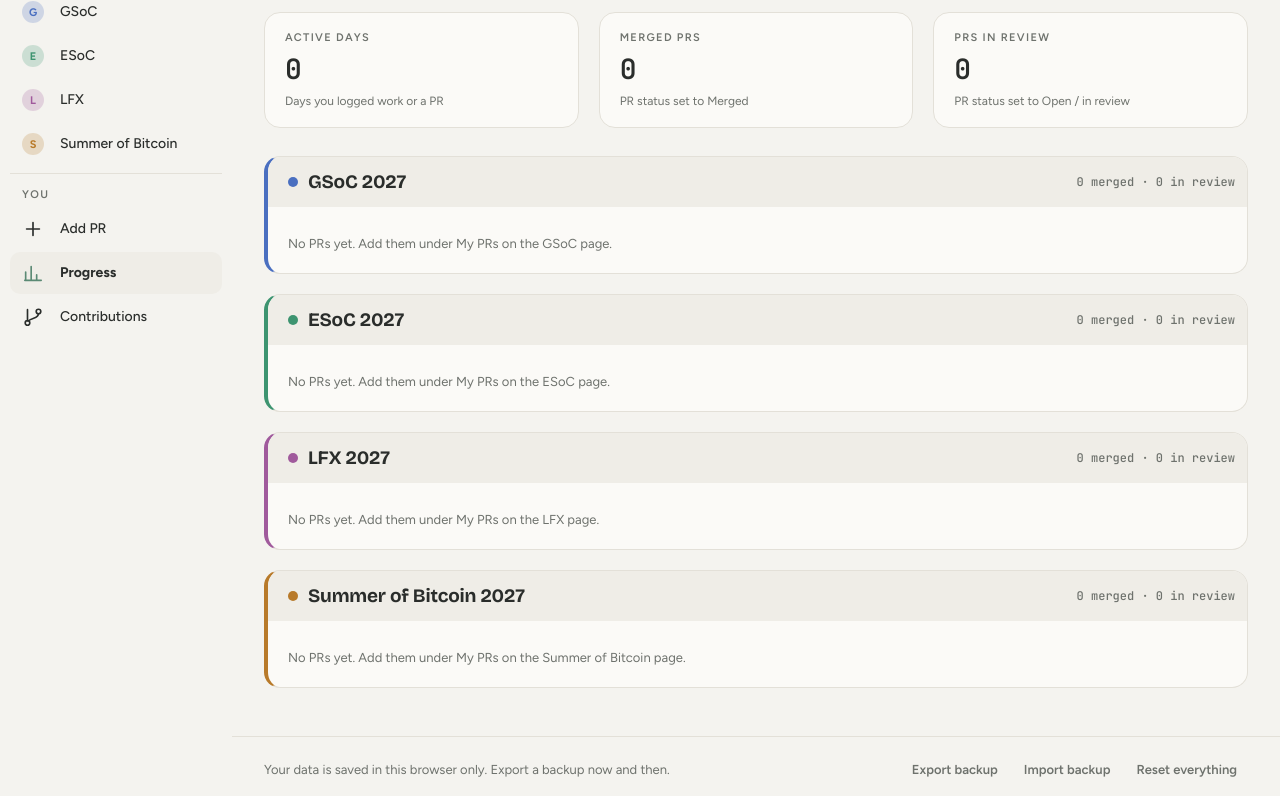
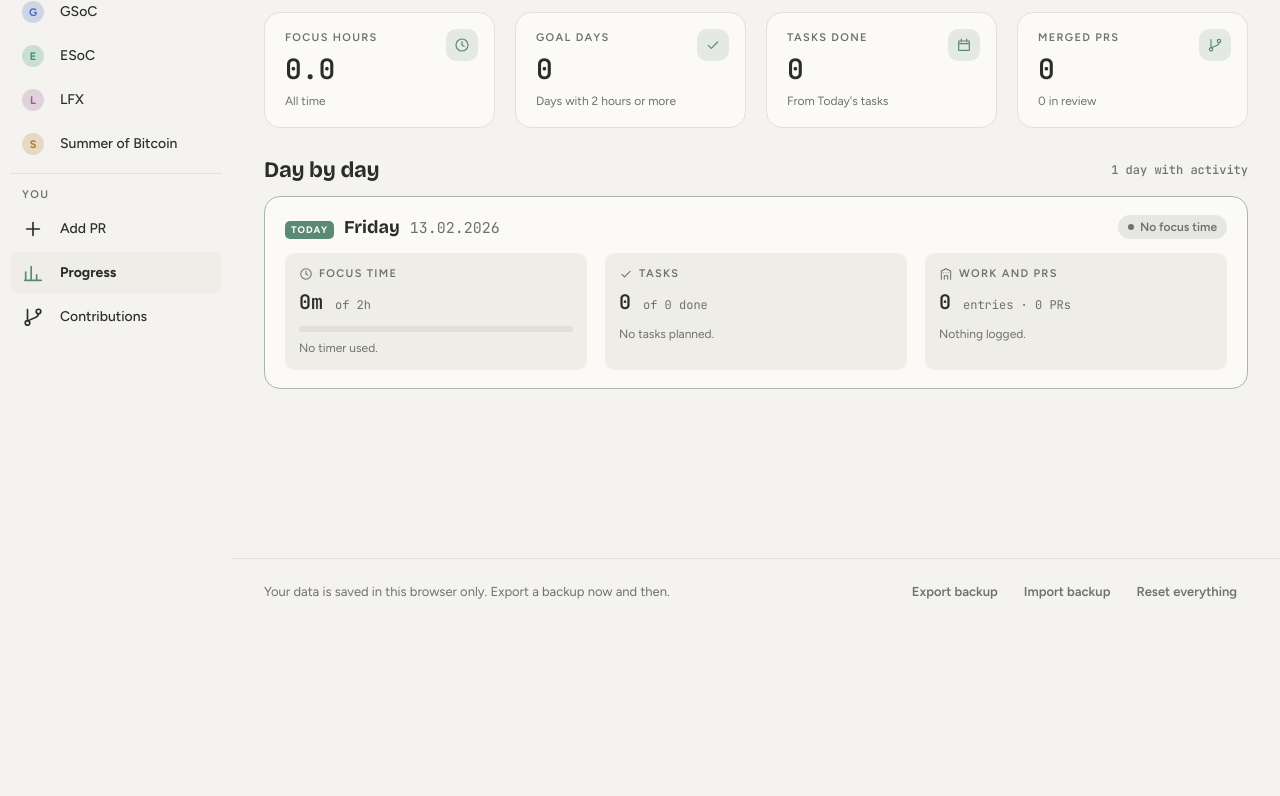
Before and after one commit to ArchieTyagi/Open-Source-2027, a plain HTML site: page progress.html in a window 1280 px wide. Shown: the part 165-961 px from the top of the page. After the commit the page ends 800 px from the top, so only its background shows below. Drawn offline with nearby package versions, Linux system fonts and the light colour scheme.

Commit message:
update progress page

```diff
--- a/js/pages/progress.js
+++ b/js/pages/progress.js
@@ -1,59 +1,120 @@
 /* progress.js
-   Three numbers: active days, merged PRs, PRs in review.
-   Then one block per program: each organization with its merged and in-review PRs and their links.
-   Everything comes from My PRs and the work log (App.prSummary in store.js), nothing is typed in here. */
+   Progress page: your daily reports.
+   Top: focus hours, days the 2-hour goal was met, tasks done, merged PRs.
+   Below: one report per day (newest first): focus time vs the goal, time per program,
+   the tasks you planned and finished, the work you logged, and PRs opened or updated.
+   Everything is read from what you already saved (timer, Today's tasks, work log, Add PR). */
 
 (function (App) {
   const esc = App.esc;
+  const GOAL = App.GOAL_SECONDS;
+  let showDays = 14;
 
-  function orgHTML(name, list) {
-    const merged = list.filter(function (p) { return p.status === 'merged'; });
-    const review = list.filter(function (p) { return p.status === 'review'; });
-    const closed = list.filter(function (p) { return p.status === 'closed'; });
-    function group(items, status) {
-      if (!items.length) return '';
-      return '<ul class="os-prlist">' + items.map(function (p) {
-        return '<li>' + App.prLinkHTML(p) + '<span class="os-mono os-small os-muted">' + App.formatDate(p.lastDay) + '</span></li>';
-      }).join('') + '</ul>';
+  function hm(sec) {
+    sec = Math.round(sec);
+    const h = Math.floor(sec / 3600), m = Math.round(sec % 3600 / 60);
+    if (!h) return m + 'm';
+    return h + 'h' + (m ? ' ' + m + 'm' : '');
+  }
+  function tag(id) {
+    return '<span class="os-task__tag" style="--prog:var(--' + id + ')">' + esc(App.PROGRAMS[id] ? App.PROGRAMS[id].short : id) + '</span>';
+  }
+
+  // Every day that has anything saved, newest first.
+  function activeDays() {
+    const days = {};
+    App.focusAllDays().forEach(function (d) { if (App.focusTotal(d) > 0) days[d] = true; });
+    Object.keys(App.data.todos || {}).forEach(function (d) { if (App.getTodos(d).length) days[d] = true; });
+    Object.keys(App.data.log || {}).forEach(function (d) { days[d] = true; });
+    App.getPRs().forEach(function (p) { if (p.opened) days[p.opened] = true; if (p.updated) days[p.updated] = true; });
+    days[App.todayKey()] = true;
+    return Object.keys(days).filter(function (d) { return d <= App.todayKey(); }).sort().reverse();
+  }
+
+  // ---------- top numbers ----------
+  function tilesHTML(sum) {
+    let total = 0, met = 0;
+    App.focusAllDays().forEach(function (d) { const t = App.focusTotal(d); total += t; if (t >= GOAL) met++; });
+    function tile(label, num, note, icon) {
+      return '<div class="os-stat os-stat--fancy"><span class="os-stat__icon">' + App.icon(icon) + '</span>' +
+        '<span class="os-label">' + label + '</span><span class="os-num-lg">' + num + '</span><span class="os-stat__note">' + note + '</span></div>';
     }
-    return '<div class="os-prorg">' +
-      '<div class="os-prorg__head"><div class="os-log__org">' + App.icon('org') + '<h3 class="os-h3">' + esc(name) + '</h3></div>' +
-      '<div class="os-row" style="gap:8px">' +
-      '<span class="os-pill os-pill--merged">' + merged.length + ' merged</span>' +
-      '<span class="os-pill os-pill--review">' + review.length + ' in review</span>' +
-      (closed.length ? '<span class="os-pill os-pill--closed">' + closed.length + ' closed</span>' : '') + '</div></div>' +
-      (merged.length ? '<p class="os-label os-prorg__label">Merged</p>' + group(merged) : '') +
-      (review.length ? '<p class="os-label os-prorg__label">In review</p>' + group(review) : '') +
-      (closed.length ? '<p class="os-label os-prorg__label">Closed</p>' + group(closed) : '') +
+    return '<div class="os-grid-4">' +
+      tile('Focus hours', (total / 3600).toFixed(1), 'All time', 'clock') +
+      tile('Goal days', met, 'Days with 2 hours or more', 'check') +
+      tile('Tasks done', App.todosDone(), 'From Today\'s tasks', 'calendar') +
+      tile('Merged PRs', sum.merged, sum.review + ' in review' + (sum.closed ? ' · ' + sum.closed + ' closed' : ''), 'branch') +
       '</div>';
   }
 
-  function programHTML(id, prs) {
-    const info = App.PROGRAMS[id];
-    const mine = prs.filter(function (p) { return p.program === id; });
-    const byOrg = {};
-    mine.forEach(function (p) {
-      const k = (p.org || 'No organization').trim();
-      (byOrg[k] = byOrg[k] || []).push(p);
+  // ---------- one day's report ----------
+  function reportHTML(day) {
+    const isToday = day === App.todayKey();
+    const by = App.focusOn(day);
+    const focus = Object.keys(by).reduce(function (n, k) { return n + by[k]; }, 0);
+    const pct = Math.min(100, Math.round(focus / GOAL * 100));
+    const met = focus >= GOAL;
+
+    // focus
+    const split = App.PROGRAM_ORDER.filter(function (id) { return by[id]; }).map(function (id) {
+      return '<span class="os-legend__i" style="--prog:var(--' + id + ')">' + esc(App.PROGRAMS[id].short) + ' <b class="os-mono">' + hm(by[id]) + '</b></span>';
+    }).join('');
+    const focusHTML = '<div class="os-rep__block"><p class="os-label">' + App.icon('clock') + 'Focus time</p>' +
+      '<p class="os-rep__big os-mono">' + hm(focus) + ' <small>of 2h</small></p>' +
+      '<span class="os-rep__bar' + (met ? ' is-met' : '') + '"><span style="width:' + pct + '%"></span></span>' +
+      (split ? '<div class="os-legend">' + split + '</div>' : '<p class="os-hint">No timer used.</p>') + '</div>';
+
+    // tasks
+    const todos = App.getTodos(day);
+    const done = todos.filter(function (t) { return t.done; });
+    const tasksHTML = '<div class="os-rep__block"><p class="os-label">' + App.icon('check') + 'Tasks</p>' +
+      '<p class="os-rep__big os-mono">' + done.length + ' <small>of ' + todos.length + ' done</small></p>' +
+      (todos.length ? '<ul class="os-rep__list">' + todos.slice().sort(function (a, b) { return b.done - a.done; }).map(function (t) {
+        return '<li class="' + (t.done ? 'is-done' : 'is-open') + '"><span class="os-rep__mark" aria-label="' + (t.done ? 'done' : 'not done') + '">' + (t.done ? App.icon('check') : '') + '</span>' +
+          '<span class="os-rep__text">' + esc(t.text) + '</span>' + tag(t.tag) + '</li>';
+      }).join('') + '</ul>' : '<p class="os-hint">No tasks planned.</p>') + '</div>';
+
+    // work log + PRs
+    const work = [];
+    App.PROGRAM_ORDER.forEach(function (id) {
+      App.getLog(day, id).forEach(function (e) {
+        work.push('<li><span class="os-rep__text"><b>' + esc(e.org) + '</b>' + (e.issue ? ' &middot; ' + esc(e.issue) : '') + '</span>' + tag(id) + '</li>');
+      });
     });
-    const orgs = Object.keys(byOrg).sort(function (a, b) { return a.localeCompare(b); });
-    const merged = mine.filter(function (p) { return p.status === 'merged'; }).length;
-    return '<section class="os-card os-plan-block" style="--prog:var(--' + id + ')" aria-label="' + esc(info.title) + '">' +
-      '<div class="os-card__head os-plan-block__head"><div class="os-row" style="gap:10px"><span class="os-plan-block__dot" aria-hidden="true"></span>' +
-      '<h2 class="os-h2">' + esc(info.title) + '</h2></div>' +
-      '<span class="os-card__meta">' + merged + ' merged &middot; ' + mine.filter(function (p) { return p.status === 'review'; }).length + ' in review</span></div>' +
-      '<div class="os-card__body os-plan-block__body">' +
-      (orgs.length ? orgs.map(function (o) { return orgHTML(o, byOrg[o]); }).join('')
-        : '<p class="os-list-empty os-plan-empty">No PRs yet. Add them under My PRs on the ' + esc(info.short) + ' page.</p>') +
-      '</div></section>';
+    const prs = App.getPRs().filter(function (p) { return p.opened === day || p.updated === day; });
+    const prList = prs.map(function (p) {
+      const what = p.opened === day ? 'Opened' : 'Updated';
+      return '<li><span class="os-rep__text">' + what + ' ' + App.prLinkHTML({ link: p.link, title: p.title }) + '</span>' + App.prPillHTML(p.status) + '</li>';
+    }).join('');
+    const workHTML = '<div class="os-rep__block"><p class="os-label">' + App.icon('org') + 'Work and PRs</p>' +
+      '<p class="os-rep__big os-mono">' + work.length + ' <small>entr' + (work.length === 1 ? 'y' : 'ies') + ' &middot; ' + prs.length + ' PR' + (prs.length === 1 ? '' : 's') + '</small></p>' +
+      ((work.length || prs.length) ? '<ul class="os-rep__list">' + work.join('') + prList + '</ul>' : '<p class="os-hint">Nothing logged.</p>') + '</div>';
+
+    const verdict = met
+      ? '<span class="os-pill os-pill--merged">Goal met' + (focus > GOAL ? ' +' + hm(focus - GOAL) : '') + '</span>'
+      : focus ? '<span class="os-pill os-pill--review">' + hm(GOAL - focus) + ' short</span>'
+      : '<span class="os-pill">No focus time</span>';
+
+    return '<article class="os-card os-rep' + (isToday ? ' is-today' : '') + '">' +
+      '<div class="os-rep__head"><div class="os-rep__date">' +
+      (isToday ? '<span class="os-flag os-flag--today">Today</span>' : '') +
+      '<h3 class="os-rep__day">' + App.dayName(day) + '</h3><span class="os-mono os-muted">' + App.formatDate(day) + '</span></div>' + verdict + '</div>' +
+      '<div class="os-rep__grid">' + focusHTML + tasksHTML + workHTML + '</div></article>';
   }
 
   App.render = function () {
-    const s = App.prSummary();
-    s.prs.sort(function (a, b) { return a.lastDay < b.lastDay ? 1 : a.lastDay > b.lastDay ? -1 : 0; });
+    const sum = App.prSummary();
+    const days = activeDays();
+    const shown = days.slice(0, showDays);
     App.mount(document.getElementById('app'),
-      '<div class="os-phead"><div><p class="os-label">From My PRs on each program page</p><h1 class="os-h1">Progress</h1></div></div>' +
-      App.statTilesHTML(s) +
-      '<div class="os-stack os-section">' + App.PROGRAM_ORDER.map(function (id) { return programHTML(id, s.prs); }).join('') + '</div>');
+      '<div class="os-phead"><div><p class="os-label">Your daily reports</p><h1 class="os-h1">Progress</h1></div></div>' +
+      tilesHTML(sum) +
+      '<div class="os-section-head os-section"><h2 class="os-h2">Day by day</h2><span class="os-card__meta">' + days.length + ' day' + (days.length === 1 ? '' : 's') + ' with activity</span></div>' +
+      '<div class="os-stack">' + shown.map(reportHTML).join('') + '</div>' +
+      (days.length > shown.length ? '<div class="os-row os-section" style="justify-content:center"><button type="button" class="os-btn os-btn--ghost" data-more>Show older days</button></div>' : ''));
   };
+
+  document.addEventListener('click', function (ev) {
+    if (ev.target.closest('[data-more]')) { showDays += 14; App.render(); }
+  });
 })(window.App);
--- a/progress.html
+++ b/progress.html
@@ -4,7 +4,8 @@
   <meta charset="utf-8">
   <meta name="viewport" content="width=device-width, initial-scale=1">
   <meta name="description" content="Active days and PRs">
-  <meta name="theme-color" content="#1c1719">
+  <meta name="theme-color" content="#f4f3ef" media="(prefers-color-scheme: light)">
+  <meta name="theme-color" content="#161a1a" media="(prefers-color-scheme: dark)">
   <title>Progress · Open Source 2027</title>
 
   <!-- Fonts: Bricolage Grotesque (headings), Figtree (text), JetBrains Mono (dates and numbers) -->
@@ -13,6 +14,7 @@
   <link rel="stylesheet" href="https://fonts.googleapis.com/css2?family=Bricolage+Grotesque:opsz,wght@12..96,600..800&family=Figtree:wght@400;500;600;700&family=JetBrains+Mono:wght@400;500;600&display=swap">
 
   <!-- Styles: tokens first, then components, then app extras -->
+  <script>try{var t=localStorage.getItem("open-source-2027-theme");if(t==="light"||t==="dark")document.documentElement.dataset.theme=t}catch(e){}</script>
   <link rel="stylesheet" href="css/tokens.css">
   <link rel="stylesheet" href="css/components.css">
   <link rel="stylesheet" href="css/app.css">
```
